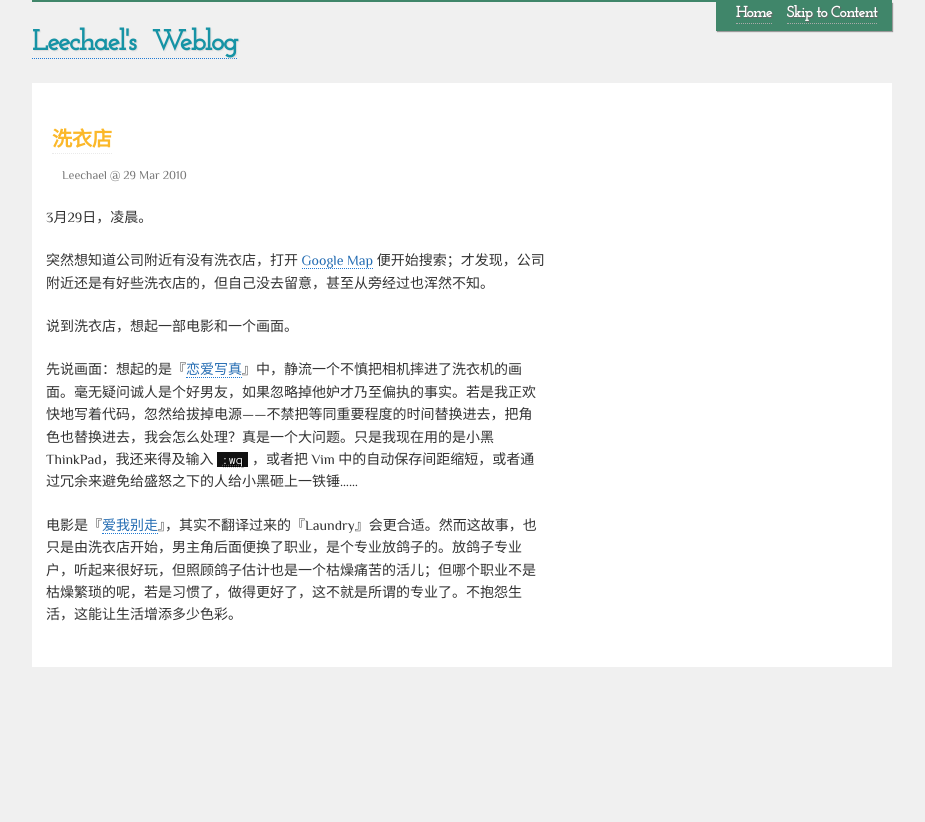
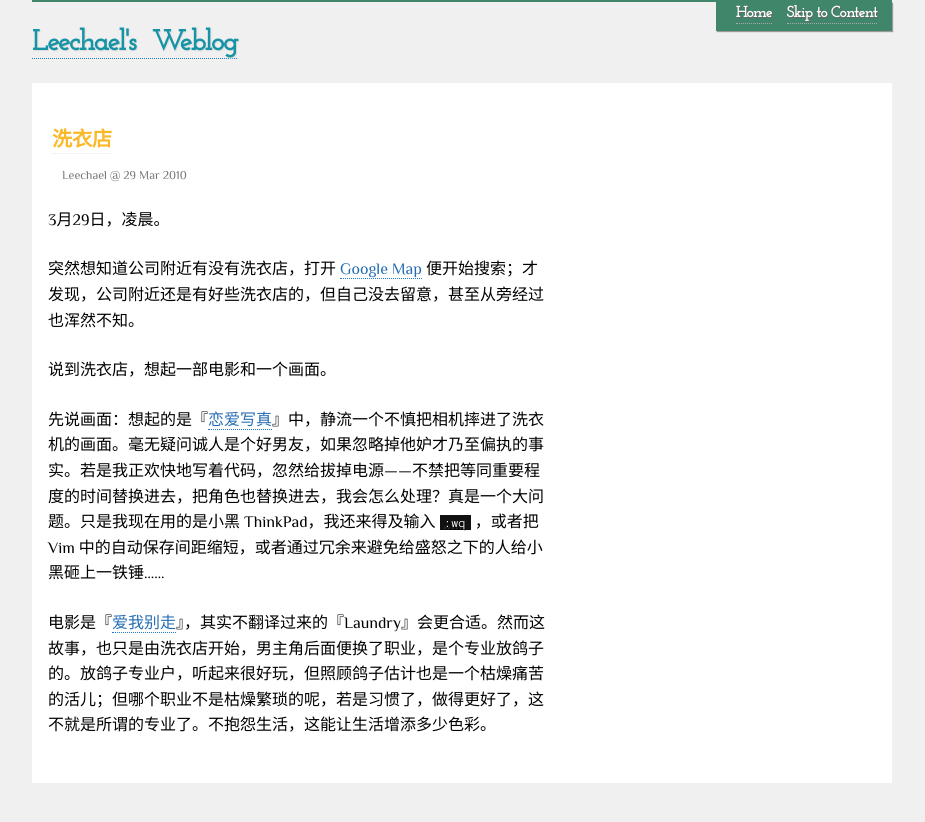
Before and after one commit to Leechael/leechael.github.com, a Jekyll site: the page built from _posts/2010-03-29-laundry.html, in a window 1280 px wide. Shown: the top 822 px of the page, without its empty margins (178-1103 px from the left). Built offline with Jekyll 4.4.1, drawn with Linux system fonts in a browser that asks for light colours.

Commit message:
Incease font-size to 16px and set its color to black for post body.

```diff
--- a/assets/desktop.css
+++ b/assets/desktop.css
@@ -41,7 +41,7 @@ a:hover {
   margin-bottom: 30px;
   padding: 20px 0;
   background: #fff;
-  font-size: 14px;
+  font-size: 16px;
 }
 
 .site_title {
@@ -113,7 +113,7 @@ a:hover {
 
 .post_body {
   line-height: 1.6em;
-  color: #333;
+  color: #000;
   width: 500px;
   margin: 0 1em;
 }
@@ -127,7 +127,7 @@ a:hover {
 }
 
 .post_body abbr {
-  color: #555;
+  color: #333;
   border-bottom: none;
 }
 
```
Also changed, not shown: assets/desktop.min.css.
